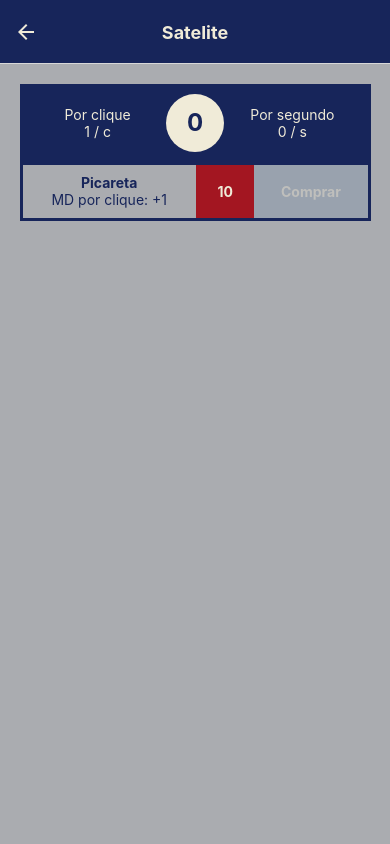
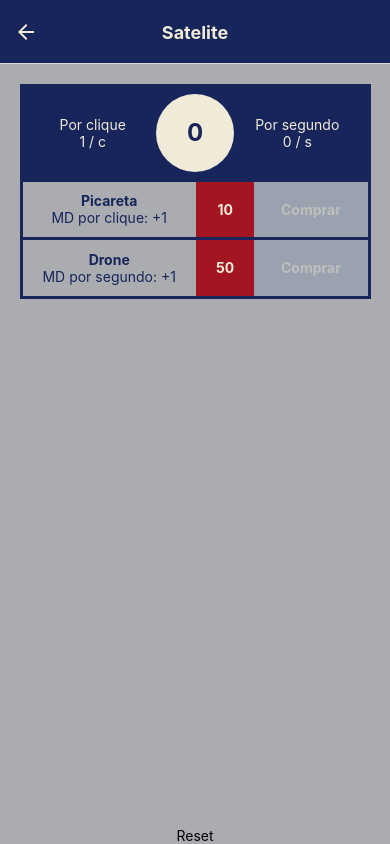
Before and after one commit to nandobfer/moon-clicker, a React Native app: screen /Satelite in a window 390 px wide. Built offline with nearby package versions, Linux system fonts and the light colour scheme.

Commit message:
feat: added moondust per second

```diff
--- a/src/components/StatusBar/index.jsx
+++ b/src/components/StatusBar/index.jsx
@@ -2,6 +2,23 @@ import { Text, View } from 'react-native';
 import { styles } from './style';
 
 export const StatusBar = ({stats}) => {
+
+    const nFormatter = (num, digits) => {
+        const lookup = [
+          { value: 1, symbol: "" },
+          { value: 1e3, symbol: "k" },
+          { value: 1e6, symbol: "M" },
+          { value: 1e9, symbol: "G" },
+          { value: 1e12, symbol: "T" },
+          { value: 1e15, symbol: "P" },
+          { value: 1e18, symbol: "E" }
+        ];
+        const rx = /\.0+$|(\.[0-9]*[1-9])0+$/;
+        var item = lookup.slice().reverse().find(function(item) {
+          return num >= item.value;
+        });
+        return item ? (num / item.value).toFixed(digits).replace(rx, "$1") + item.symbol : "0";
+      }
 
     return (
         <View style={styles.top_container}>
@@ -10,7 +27,7 @@ export const StatusBar = ({stats}) => {
                 <Text style={styles.text}>{stats.values.moondust_per_click} / c</Text>
             </View>
             <View style={styles.moondust_container}>
-                <Text style={styles.moondust_text}>{stats.values.moondust}</Text>
+                <Text style={styles.moondust_text}>{nFormatter(stats.values.moondust, 2)}</Text>
             </View>
             <View style={styles.stats_container}>
                 <Text style={styles.text}>Por segundo</Text>
--- a/src/components/StatusBar/style.js
+++ b/src/components/StatusBar/style.js
@@ -21,9 +21,9 @@ export const styles = StyleSheet.create({
         backgroundColor: COLORS.primary,
         justifyContent: 'center',
         alignItems: 'center',
-        width: 15*vw,
-        height: 15*vw,
-        borderRadius: 15*vw/2,
+        width: 20*vw,
+        height: 20*vw,
+        borderRadius: 20*vw/2,
     },
     text: {
         color: COLORS.primary,
--- /dev/null
+++ b/src/config.js
@@ -0,0 +1,17 @@
+export const config = {
+    stats: {
+        moondust: 0,
+        moondust_per_click: 1,
+        moondust_per_second: 0,
+        upgrades: {
+            0: {
+                nome: "Picareta",
+                quantidade: 1,
+            },
+            1: {
+                nome: "Drone",
+                quantidade: 1,
+            },
+        },
+    },
+}
--- a/src/contexts/StatsContext/index.js
+++ b/src/contexts/StatsContext/index.js
@@ -1,16 +1,14 @@
 import { createContext, useState } from "react";
+import { config } from "../../config";
 
 const StatsContext = createContext({});
+const initial_stats = config.stats;
 
 export default StatsContext;
 
 
 export const StatsProvider = ({children}) => {
-    const [values, setValues] = useState({
-        moondust: 0,
-        moondust_per_click: 1,
-        moondust_per_second: 0,
-    })
+    const [values, setValues] = useState(initial_stats)
 
     return (
         <StatsContext.Provider value={{values, setValues}}>
--- /dev/null
+++ b/src/hooks/useInterval.js
@@ -0,0 +1,37 @@
+import React, { useState, useEffect, useRef } from 'react';
+
+/**
+ * Custom hook para definir um intervalo que
+ * executa callback com um determinado delay
+ *
+ * A forma padrão imperativa do setInterval
+ * precisa ser lidada com Refs para evitar
+ * problemas de re-renderização dos callbacks
+ *
+ * https://overreacted.io/making-setinterval-declarative-with-react-hooks/
+ *
+ * @param {funcion} callback função para ser chamada em intervalos
+ * @param {number} delay intervalo em ms
+ */
+const useInterval = (callback, delay) => {
+	const savedCallback = useRef();
+
+	// Remember the latest callback.
+	useEffect(() => {
+		savedCallback.current = callback;
+	}, [callback]);
+
+	// Set up the interval.
+	useEffect(() => {
+		function tick() {
+			savedCallback.current();
+		}
+
+		if (delay !== null) {
+			let id = setInterval(tick, delay);
+			return () => clearInterval(id);
+		}
+	}, [delay]);
+}
+
+export default useInterval;
--- a/src/screens/Home/index.jsx
+++ b/src/screens/Home/index.jsx
@@ -1,13 +1,17 @@
 import { useCallback, useEffect, useMemo, useState } from 'react';
 import { Text, Touchable, TouchableOpacity, city, View } from 'react-native';
 import { StatusBar } from '../../components/StatusBar';
+import { config } from '../../config';
+import useInterval from '../../hooks/useInterval';
 import { useStats } from '../../hooks/useStats';
 import { useStorage } from '../../hooks/useStorage';
 import { styles } from './style';
 
+const initial_stats = config.stats;
+
 export const Home = ({ navigation }) => {
 
-    let reset = false;
+    let reset = true;
     let open = false;
     const [loading, setLoading] = useState(true);
     const stats = useStats();
@@ -17,21 +21,23 @@ export const Home = ({ navigation }) => {
     const moondust_per_second = stats.values.moondust_per_second;
     const localStorage = useStorage();
 
-    const moonClick = (event=null, passive=false) => {
+    const moonClick = () => {
         const new_stats = {...stats.values, moondust: moondust + moondust_per_click};
         stats.setValues(new_stats);
         localStorage.setData(new_stats);
 
-
-
-        if (passive) {
-            console.log(passive)
-        }
     }
 
-    useEffect(() => {
-        console.log(stats);
-    }, [stats])
+    const moonPassive = () => {
+        const new_stats = {...stats.values, moondust: moondust + moondust_per_second};
+        stats.setValues(new_stats);
+        localStorage.setData(new_stats);
+        // console.log(moondust);
+    }
+
+    // useEffect(() => {
+    //     console.log(stats);
+    // }, [stats])
 
     useEffect(() => {
         localStorage.getData()
@@ -41,14 +47,10 @@ export const Home = ({ navigation }) => {
                 console.log(data);
             }
 
-            // setInterval(() => moonClick(passive=true), 1000);
         })
+    }, [open])
 
-        if (reset) {
-            localStorage.setData({...stats.values, moondust: 0});
-            stats.setValues({...stats.values, moondust: 0});
-        }
-    }, [open])
+    useInterval(moonPassive, 1000);
 
     return (
         <View style={styles.background}>
--- a/src/screens/Satelite/index.jsx
+++ b/src/screens/Satelite/index.jsx
@@ -4,18 +4,8 @@ import { useStorage } from '../../hooks/useStorage';
 import { styles } from './style';
 import { COLORS } from '../../colors';
 import { StatusBar } from '../../components/StatusBar';
+import { config } from '../../config';
 
-const upgrades = [
-    {
-        nome: "Picareta",
-        valor: 10,
-        descricao: 'MD por clique: +1',
-        mod: {
-            type: 'moondust_per_click',
-            value: 1,
-        }
-    }
-]
 
 export const Satelite = ({navigation}) => {
     const stats = useStats();
@@ -24,15 +14,47 @@ export const Satelite = ({navigation}) => {
     const moondust_per_click = stats.values.moondust_per_click;
     const moondust_per_second = stats.values.moondust_per_second;
 
+    const upgrades = [
+        {
+            id: 0,
+            nome: "Picareta",
+            valor: Math.round(10 * Math.pow(stats.values.upgrades[0].quantidade, 1.2)),
+            descricao: 'MD por clique: +1',
+            mod: {
+                type: 'moondust_per_click',
+                value: 1,
+            }
+        },
+        {
+            id: 1,
+            nome: "Drone",
+            valor: Math.round(50 * Math.pow(stats.values.upgrades[1].quantidade, 0.5)),
+            descricao: 'MD por segundo: +1',
+            mod: {
+                type: 'moondust_per_second',
+                value: 1,
+            }
+        }
+    ]
+
     const onBuy = (upgrade) => {
         const new_stats = {
             ...stats.values,
             moondust: moondust - upgrade.valor,
         };
         new_stats[upgrade.mod.type] = stats.values[upgrade.mod.type] + upgrade.mod.value;
+        new_stats.upgrades[upgrade.id].quantidade++;
 
         stats.setValues(new_stats);
         localStorage.setData(new_stats);
+    }
+
+    const resetStatus = () => {
+        const initial_stats = config.stats;
+        console.log(initial_stats);
+        localStorage.setData(initial_stats);
+        stats.setValues(initial_stats);
+        console.log(stats.values)
     }
 
     return (
@@ -40,7 +62,7 @@ export const Satelite = ({navigation}) => {
             <View style={styles.stats_container}>
                 <StatusBar stats={stats} />
             </View>
-            <View>
+            <View style={styles.main_container}>
                 {upgrades.map((item => {
                     return (
                         <View key={item.nome} style={styles.upgrade_wrapper}>
@@ -58,6 +80,9 @@ export const Satelite = ({navigation}) => {
                     )
                 }))}
             </View>
+            <TouchableOpacity style={styles.reset_button} onPress={resetStatus}>
+                <Text>Reset</Text>
+            </TouchableOpacity>
         </View>
     )
 }
--- a/src/screens/Satelite/style.js
+++ b/src/screens/Satelite/style.js
@@ -14,9 +14,13 @@ export const styles = StyleSheet.create({
         backgroundColor: COLORS.background,
         width: 90*vw,
     },
+    main_container: {
+        flex: 1,
+    },
     upgrade_wrapper: {
         flexDirection: 'row',
         borderColor: COLORS.background, borderWidth: 3,
+        borderTopWidth: 0,
         width: 90*vw,
         height: 15*vw,
         justifyContent: 'space-between',
@@ -51,5 +55,9 @@ export const styles = StyleSheet.create({
     buy_text: {
         color: COLORS.primary,
         fontWeight: 'bold',
+    },
+
+    reset_button: {
+        bottom: 0,
     }
 });
```
